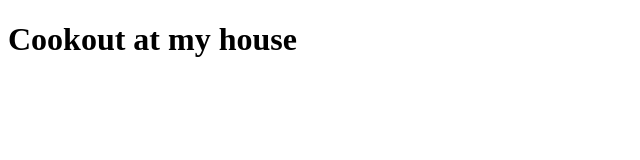
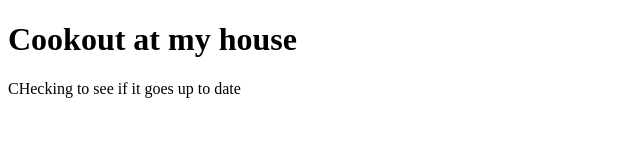
Before and after one commit to Sicnar12/Madlibs, a plain HTML site: page index.html in a window 1280 px wide. Shown: the whole page, without its empty margins (0-640 px from the left). Drawn offline with Linux system fonts and the light colour scheme.

Commit message:
this will work

```diff
--- a/index.html
+++ b/index.html
@@ -7,5 +7,6 @@
 </head>
 <body>
     <h1> Cookout at my house</h1>
+    <p>CHecking to see if it goes up to date</p>
 </body>
 </html>
```
